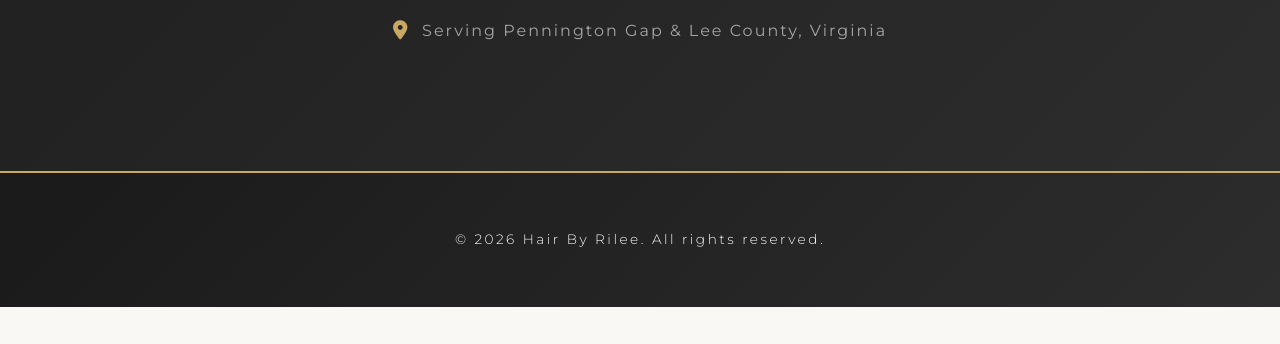
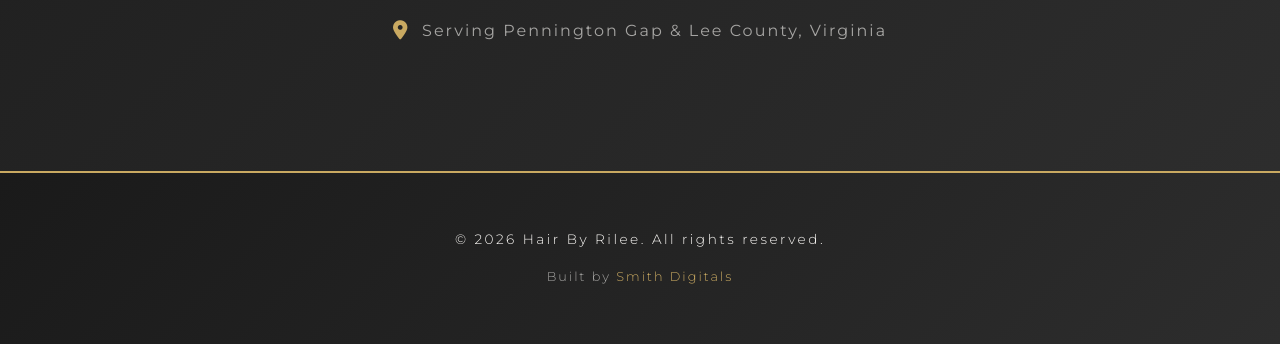
Before and after one commit to Dylanjdev/HairByRilee, a plain HTML site: page index.html in a window 1280 px wide. Shown: the part 5823-6167 px from the top of the page. Before the commit the page ends 6130 px from the top, so only its background shows below. Drawn offline with nearby package versions, Linux system fonts and the light colour scheme.

Commit message:
added smithdigitals to footer

```diff
--- a/index.html
+++ b/index.html
@@ -176,6 +176,7 @@
     <!-- Footer -->
     <footer class="footer">
         <p>&copy; 2026 Hair By Rilee. All rights reserved.</p>
+        <p class="built-by">Built by <a href="https://smithdigitals.com/" target="_blank" rel="noopener noreferrer">Smith Digitals</a></p>
     </footer>
 
     <!-- Modal -->
--- a/styles.css
+++ b/styles.css
@@ -465,6 +465,24 @@ body {
     box-shadow: 0 -5px 20px rgba(0, 0, 0, 0.1);
 }
 
+.built-by {
+    margin-top: 1rem;
+    font-size: 0.8rem;
+    color: rgba(250, 248, 245, 0.6);
+    letter-spacing: 2px;
+}
+
+.built-by a {
+    color: var(--accent-gold);
+    text-decoration: none;
+    transition: all 0.3s ease;
+}
+
+.built-by a:hover {
+    color: var(--bg-cream);
+    text-shadow: 0 0 10px rgba(201, 169, 97, 0.5);
+}
+
 /* Modal */
 .modal {
     display: none;
```
